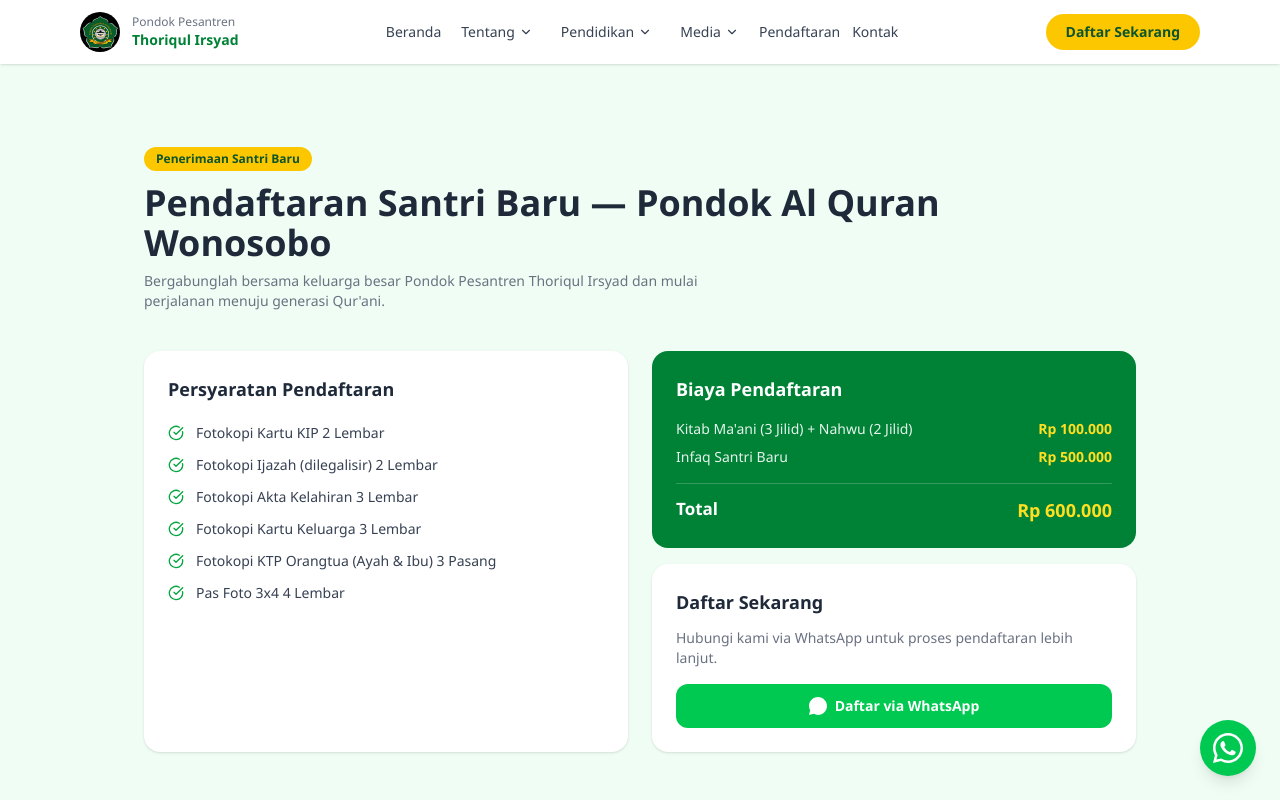
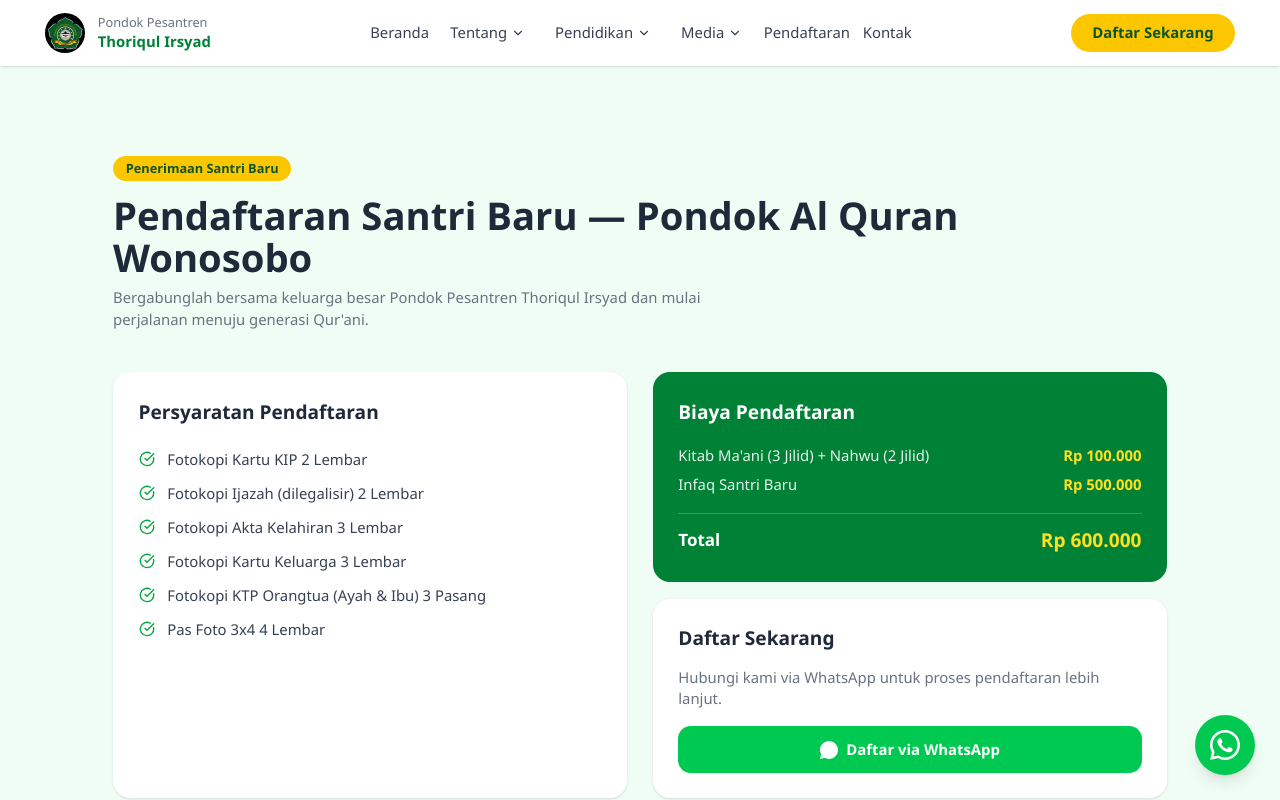
Before and after one commit to mahrizalsoftwareengineer-lgtm/thoriqulirsyad, a Next.js app: page /pendaftaran in a window 1280 px wide. Shown: the top 800 px of the page. Built offline with nearby package versions, Linux system fonts and the light colour scheme.

Commit message:
update README profil website, perbesar font base

```diff
--- a/app/globals.css
+++ b/app/globals.css
@@ -12,13 +12,18 @@
   scroll-behavior: smooth;
 }
 
+html {
+  font-size: 17px;
+}
+
 body {
   font-family: 'Segoe UI', Tahoma, Geneva, Verdana, sans-serif;
-  font-size: 1.0625rem; /* sedikit lebih besar untuk kenyamanan membaca */
+  font-size: 1rem;
+  line-height: 1.7;
 }
 
 .label {
-  @apply block text-xs font-semibold text-gray-600 mb-1;
+  @apply block text-sm font-semibold text-gray-600 mb-1;
 }
 
 .input {
```
Also changed, not shown: 1 other file (tests, documents, lock files or other folders).
